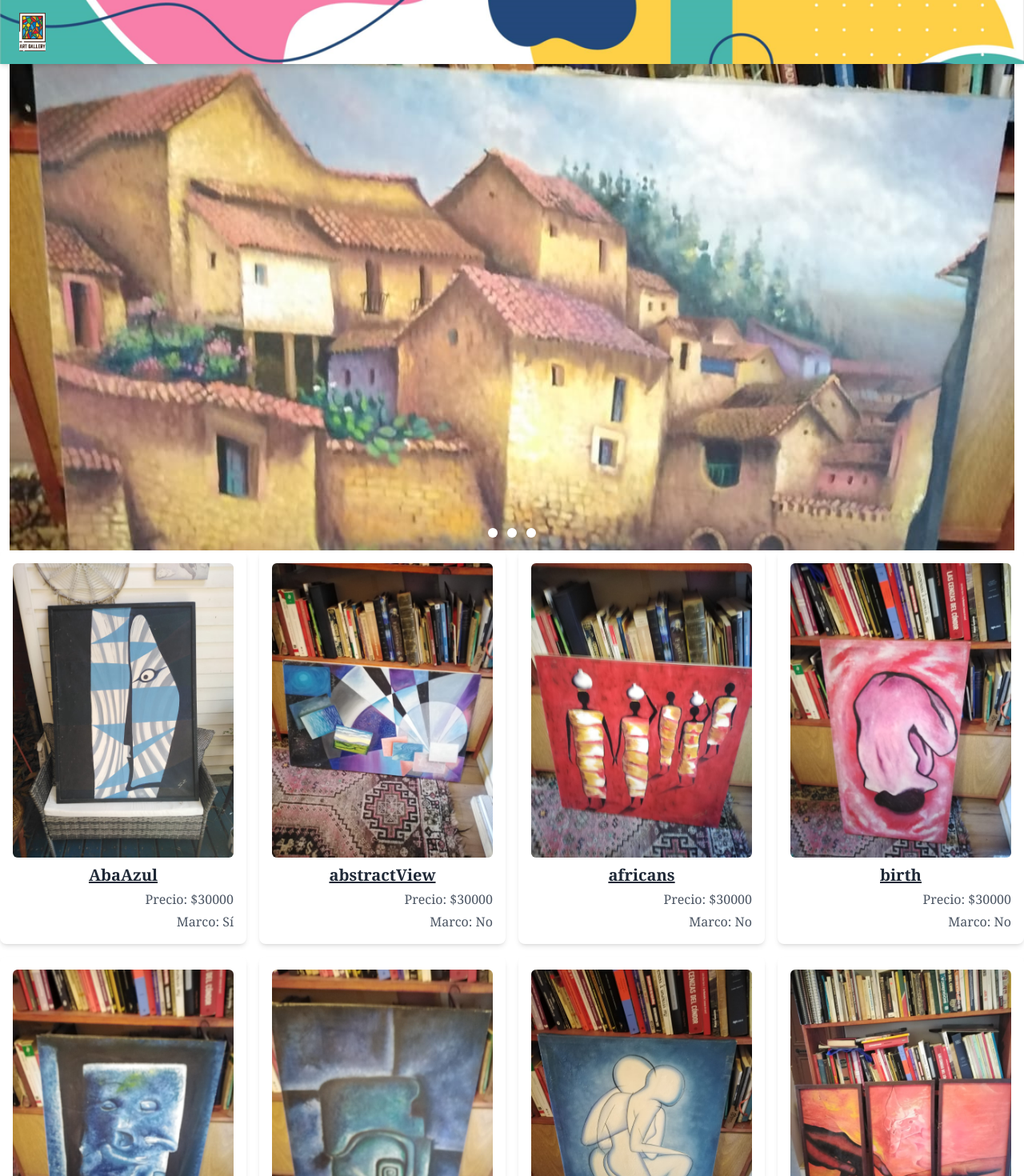
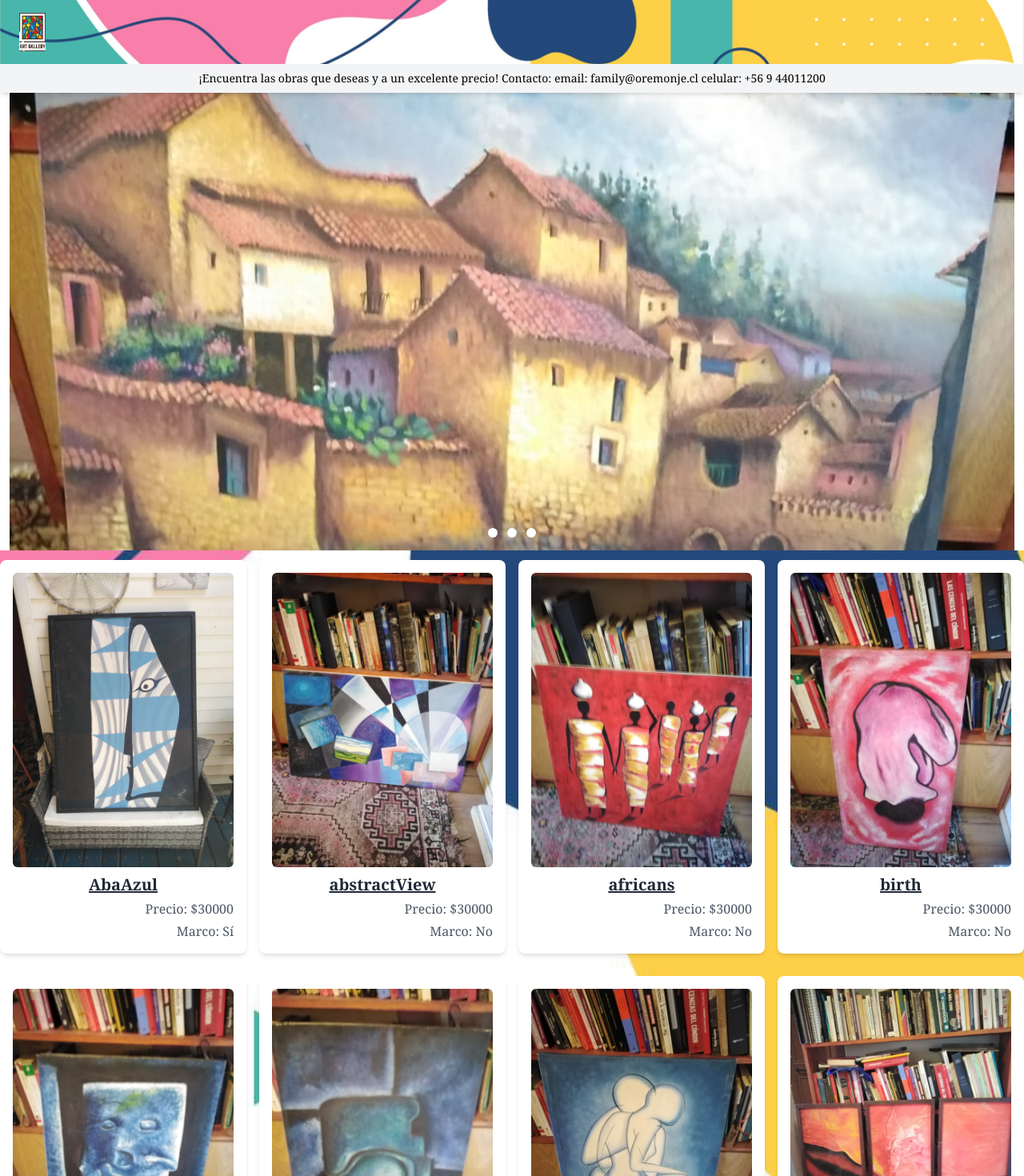
Before and after one commit to martinoremonje/arte-galeria, a React (Vite) app: page / in a window 1280 px wide. Shown: the top 1470 px of the page at 80% size. Built offline with nearby package versions, Linux system fonts and the light colour scheme.

Commit message:
cambios a la pagina

```diff
--- a/src/components/Cards.jsx
+++ b/src/components/Cards.jsx
@@ -1,5 +1,6 @@
 import React from 'react';
 import { Art } from '../data/Art.js'; // Ajusta la ruta si es necesario
+import backgroundImg from '../assets/background-art.jpg'
 
 function Card({ artwork, index }) {
   const baseDelay = 500;
@@ -7,9 +8,11 @@ function Card({ artwork, index }) {
 
   return (
     <div
+
       data-aos="fade-up"
       data-aos-delay={baseDelay + incrementalDelay}
-      className="bg-white rounded-lg shadow-md p-4"
+      className="bg-white rounded-lg shadow-md p-4 mt-3"
+
     >
       <img
         src={artwork.img}
@@ -25,7 +28,12 @@ function Card({ artwork, index }) {
 
 function Cards() {
   return (
-    <div className="grid grid-cols-1 sm:grid-cols-2 md:grid-cols-3 lg:grid-cols-4 gap-4">
+    <div style={{
+      backgroundImage: `url('${backgroundImg}')`,
+      backgroundRepeat: 'no-repeat',
+      backgroundSize: 'cover',
+      backgroundPosition: 'center',
+    }} className="grid grid-cols-1 sm:grid-cols-2 md:grid-cols-3 lg:grid-cols-4 gap-4">
       {Art.map((artwork, index) => (
         <Card key={artwork.name} artwork={artwork} index={index} />
       ))}
--- a/src/components/Navbar.jsx
+++ b/src/components/Navbar.jsx
@@ -3,6 +3,13 @@ import logo from '../assets/logoArtGallery.png'
 import backgroundImg from '../assets/artBannernavbar.png'
 
 function Navbar() {
+  const scrollToTop = () => {
+    window.scrollTo({
+      top: 0,
+      behavior: 'smooth', // O 'auto' si prefieres un scroll instantáneo
+    });
+  };
+
   return (
     <nav style={{
       backgroundImage: `url('${backgroundImg}')`,
@@ -14,17 +21,22 @@ function Navbar() {
         <div className="flex items-center justify-between">
 
           <div className="flex items-center">
-
+            <button onClick={scrollToTop} className="cursor-pointer focus:outline-none">
               <img src={logo} alt="logo img" className="h-12" /> {/* Ejemplo: altura más grande */}
-
+            </button>
           </div>
 
           {/* Espacio vacío a la derecha (puedes quitarlo si no necesitas nada allí) */}
           <div></div>
         </div>
       </div>
+      {/* Sección de información adicional */}
+      <div className="bg-gray-100 py-2 text-center text-sm">
+        ¡Encuentra las obras que deseas y a un excelente precio! Contacto: email: family@oremonje.cl celular: +56 9 44011200
+      </div>
     </nav>
   );
 }
 
+
 export default Navbar;
```
Lines whose indentation alone changed are shown as unchanged.
